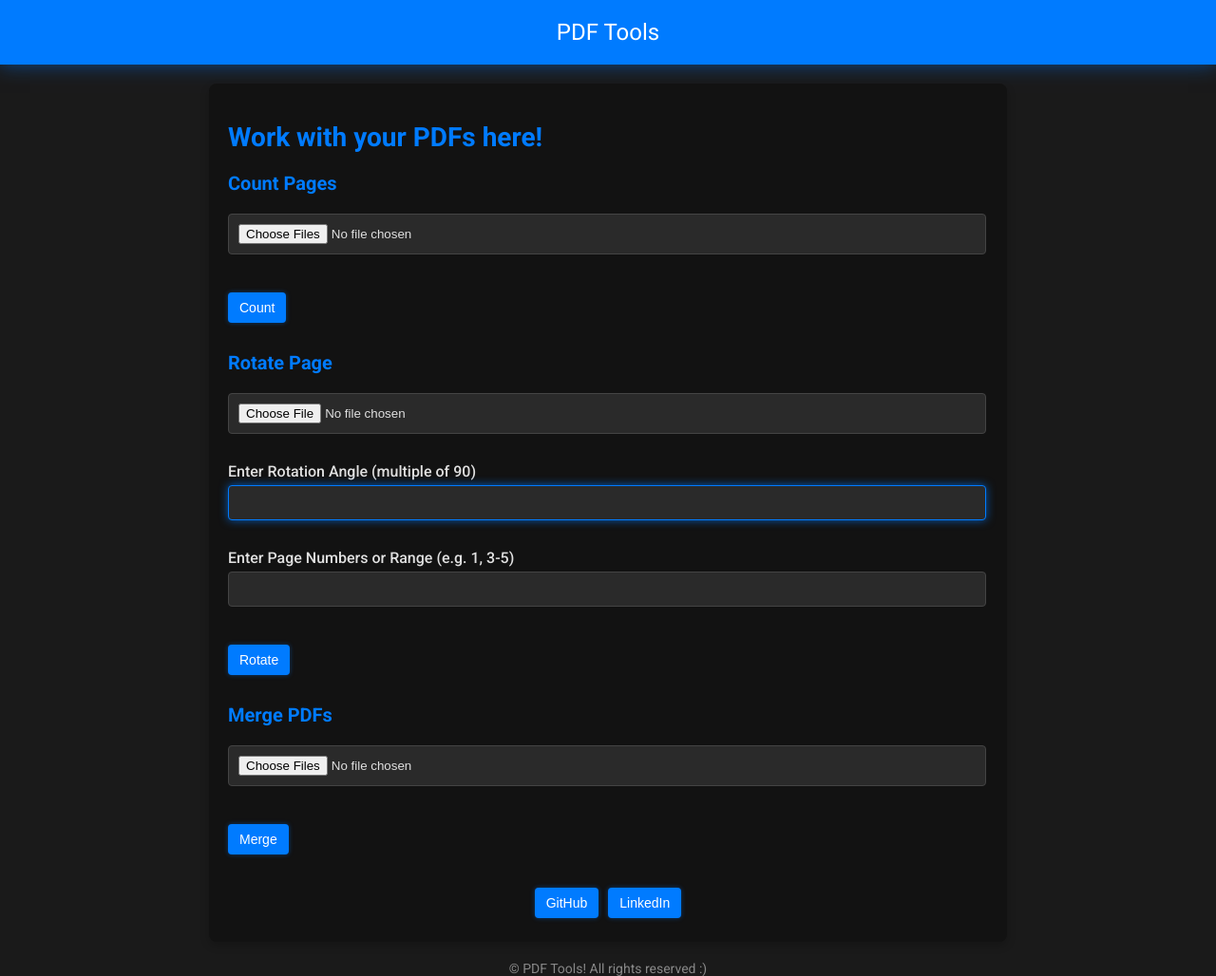
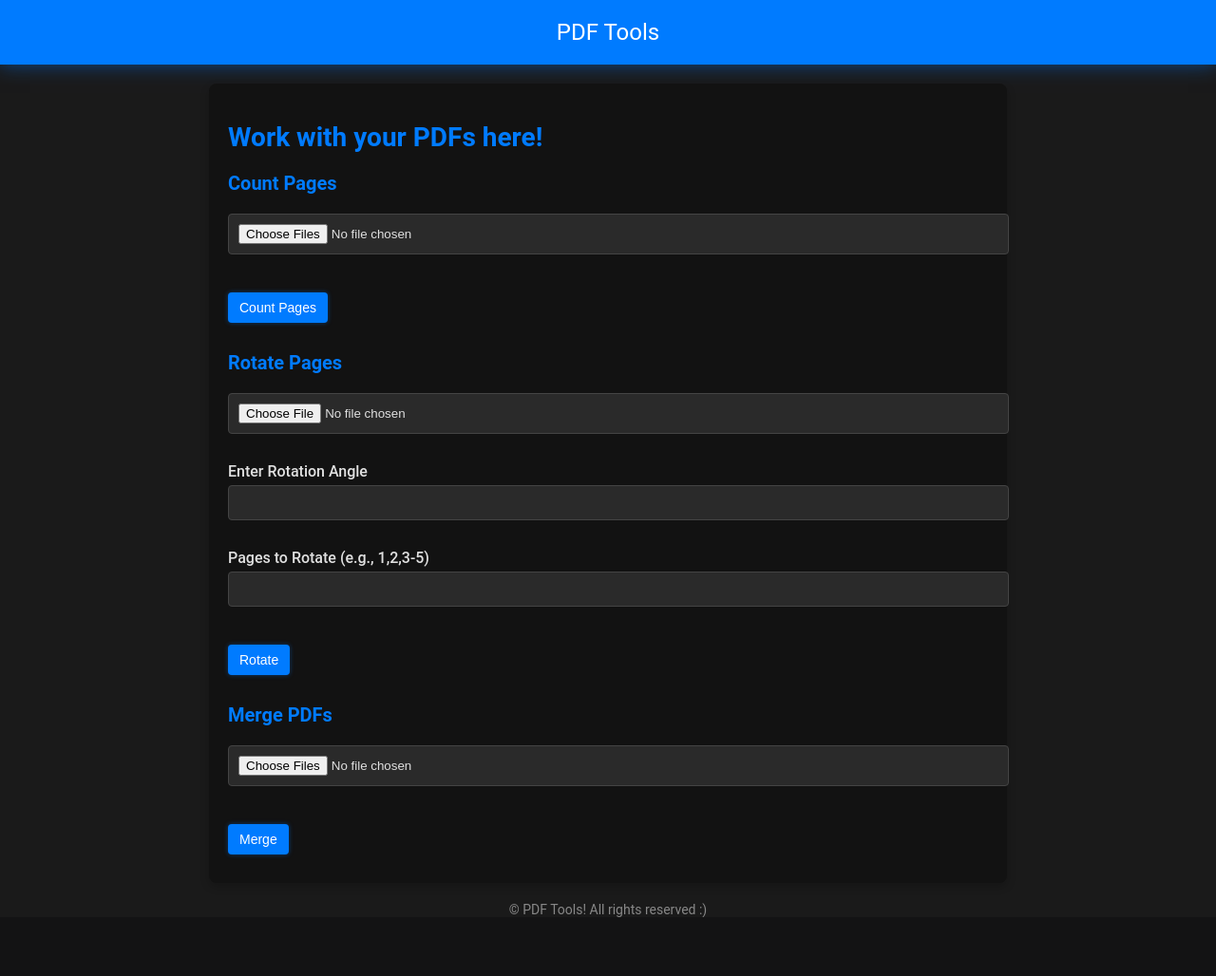
Before and after one commit to pengeon1/pdf, a Flask app: page / in a window 1280 px wide. Shown: the whole page at 95% size. After the commit the page ends 966 px from the top, so only its background shows below. Run offline with Flask 3, Linux system fonts and the light colour scheme.

Commit message:
Update index.html

```diff
--- a/templates/index.html
+++ b/templates/index.html
@@ -5,7 +5,7 @@
     <meta name="viewport" content="width=device-width, initial-scale=1.0">
     <title>PDF Tools</title>
     <link rel="stylesheet" href="styles.css">
-    <link href="https://fonts.googleapis.com/css2?family=Roboto:wght@400;500;700&display=swap" rel="stylesheet">
+    <script src="https://code.jquery.com/jquery-3.6.0.min.js"></script>
     <style>
         body {
             font-family: 'Roboto', sans-serif;
@@ -58,19 +58,13 @@
         }
 
         input[type="file"], input[type="number"], input[type="text"] {
-            width: 97%;
+            width: 100%;
             padding: 10px;
             margin-bottom: 10px;
             border: 1px solid #444;
             border-radius: 4px;
             background-color: #2a2a2a;
             color: #e0e0e0;
-        }
-
-        input[type="file"]:focus, input[type="number"], input[type="text"]:focus {
-            outline: none;
-            border-color: #007bff;
-            box-shadow: 0 0 10px rgba(0, 123, 255, 0.7);
         }
 
         button {
@@ -105,40 +99,6 @@
             font-size: 14px;
             color: #888;
         }
-
-        .social-buttons button {
-            margin: 5px;
-            background-color: #007bff;
-            color: white;
-            border: none;
-            padding: 8px 12px;
-            border-radius: 4px;
-            box-shadow: 0 0 5px rgba(0, 123, 255, 0.4);
-        }
-
-        .social-buttons button:hover {
-            background-color: #0056b3;
-            box-shadow: 0 0 10px rgba(0, 123, 255, 0.7);
-        }
-
-        .social-buttons button:nth-child(2) {
-            background-color: #007bff;
-        }
-
-        .social-buttons button:nth-child(2):hover {
-            background-color: #0056b3;
-            box-shadow: 0 0 10px rgba(0, 123, 255, 0.6);
-        }
-
-        .social-buttons {
-            display: flex;
-            justify-content: center;
-            margin-top: 20px;
-        }
-
-        .spacer {
-            margin-bottom: 20px;
-        }
     </style>
 </head>
 <body>
@@ -146,66 +106,125 @@
         PDF Tools
     </header>
     <main>
-        {% with messages = get_flashed_messages() %}
-            {% if messages %}
-                <div class="message">
-                    {% for message in messages %}
-                        <p>{{ message|safe }}</p>
-                        <div class="spacer"></div>
-                    {% endfor %}
-                </div>
-            {% endif %}
-        {% endwith %}
-        <div class="spacer"></div>
         <h1>Work with your PDFs here!</h1>
-        <div class="spacer"></div>
 
-        <!-- Count Pages Form -->
         <h2>Count Pages</h2>
-        <form action="/count_pages" method="post" enctype="multipart/form-data">
+        <form id="countPagesForm" enctype="multipart/form-data">
             <div class="form-group">
                 <input type="file" name="pdf_files" multiple>
             </div>
-            <button type="submit">Count</button>
+            <button type="submit">Count Pages</button>
         </form>
-        <div class="spacer"></div>
+        <div id="countResult" class="message" style="display:none;"></div>
 
-        <!-- Rotate Page Form -->
-        <h2>Rotate Page</h2>
-        <form action="/rotate_page" method="post" enctype="multipart/form-data">
+        <h2>Rotate Pages</h2>
+        <form id="rotateForm" enctype="multipart/form-data">
             <div class="form-group">
                 <input type="file" name="pdf_file" required>
             </div>
             <div class="form-group">
-                <label for="angle">Enter Rotation Angle (multiple of 90)</label>
+                <label for="angle">Enter Rotation Angle</label>
                 <input type="number" name="angle" required>
             </div>
             <div class="form-group">
-                <label for="pages">Enter Page Numbers or Range (e.g. 1, 3-5)</label>
+                <label for="pages">Pages to Rotate (e.g., 1,2,3-5)</label>
                 <input type="text" name="pages" required>
             </div>
             <button type="submit">Rotate</button>
         </form>
-        <div class="spacer"></div>
+        <div id="rotateResult" class="message" style="display:none;"></div>
 
-        <!-- Merge PDFs Form -->
         <h2>Merge PDFs</h2>
-        <form action="/merge_pdfs" method="post" enctype="multipart/form-data">
+        <form id="mergeForm" enctype="multipart/form-data">
             <div class="form-group">
                 <input type="file" name="pdf_files" multiple>
             </div>
             <button type="submit">Merge</button>
         </form>
-        <div class="spacer"></div>
-
-        <!-- Social Links -->
-        <div class="social-buttons">
-            <button onclick="window.open('https://github.com/vvvv5215', '_blank')">GitHub</button>
-            <button onclick="window.open('https://www.linkedin.com/in/vishwanth-venkatasubramanian-38a731318/', '_blank')">LinkedIn</button>
-        </div>
+        <div id="mergeResult" class="message" style="display:none;"></div>
     </main>
     <footer>
         &copy; PDF Tools! All rights reserved :)
     </footer>
+
+    <script>
+        $(document).ready(function() {
+            // Handle count pages
+            $('#countPagesForm').submit(function(e) {
+                e.preventDefault();
+                let formData = new FormData(this);
+                $('#countResult').hide();  // Hide result box before submitting
+                $.ajax({
+                    url: '/count_pages',
+                    type: 'POST',
+                    data: formData,
+                    contentType: false,
+                    processData: false,
+                    success: function(response) {
+                        let message = '';
+                        if (response.results && response.results.length > 0) {
+                            message = response.results.join('<br>');
+                        }
+                        $('#countResult').html(message).show();  // Show result after receiving it
+                    },
+                    error: function(response) {
+                        $('#countResult').html('Error: ' + response.responseJSON.error).show();  // Show error message
+                    }
+                });
+            });
+
+            // Handle rotate pages
+            $('#rotateForm').submit(function(e) {
+                e.preventDefault();
+                let formData = new FormData(this);
+                $('#rotateResult').hide();  // Hide result box before submitting
+                $.ajax({
+                    url: '/rotate_page',
+                    type: 'POST',
+                    data: formData,
+                    contentType: false,
+                    processData: false,
+                    success: function(response) {
+                        // File is downloaded directly
+                        const a = document.createElement('a');
+                        a.href = response.file;
+                        a.download = "rotated_output.pdf";
+                        document.body.appendChild(a);
+                        a.click();
+                        a.remove();
+                    },
+                    error: function(response) {
+                        $('#rotateResult').html('Error: ' + response.responseJSON.error).show();  // Show error message
+                    }
+                });
+            });
+
+            // Handle merge PDFs
+            $('#mergeForm').submit(function(e) {
+                e.preventDefault();
+                let formData = new FormData(this);
+                $('#mergeResult').hide();  // Hide result box before submitting
+                $.ajax({
+                    url: '/merge_pdfs',
+                    type: 'POST',
+                    data: formData,
+                    contentType: false,
+                    processData: false,
+                    success: function(response) {
+                        // File is downloaded directly
+                        const a = document.createElement('a');
+                        a.href = response.file;
+                        a.download = "merged_output.pdf";
+                        document.body.appendChild(a);
+                        a.click();
+                        a.remove();
+                    },
+                    error: function(response) {
+                        $('#mergeResult').html('Error: ' + response.responseJSON.error).show();  // Show error message
+                    }
+                });
+            });
+        });
+    </script>
 </body>
 </html>
```
